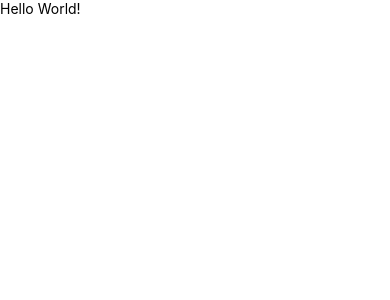
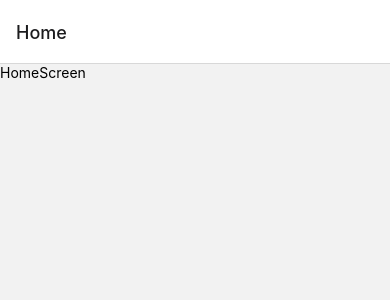
Before and after one commit to nickhuynhq/nexplore_app, a React Native app: screen /Home in a window 390 px wide. Shown: the top 300 px of the page. Built offline with nearby package versions, Linux system fonts and the light colour scheme.

Commit message:
Add Navigator and HomeScreen component

```diff
--- a/App.tsx
+++ b/App.tsx
@@ -1,11 +1,18 @@
 import { StatusBar } from "expo-status-bar";
 import { SafeAreaView, Text, View } from "react-native";
+import { NavigationContainer } from "@react-navigation/native";
+import { createNativeStackNavigator } from "@react-navigation/native-stack";
+import HomeScreen from "./screens/HomeScreen";
+
+// returns Screen and Navigator which are used for configuring the navigator
+const Stack = createNativeStackNavigator();
 
 export default function App() {
   return (
-      <SafeAreaView className="flex h-full bg-blue-600 justify-center items-center">
-        <Text className="text-xl">Hello World!</Text>
-        <StatusBar style="auto" />
-      </SafeAreaView>
+    <NavigationContainer>
+      <Stack.Navigator>
+        <Stack.Screen name="Home" component={HomeScreen} />
+      </Stack.Navigator>
+    </NavigationContainer>
   );
 }
--- a/package.json
+++ b/package.json
@@ -16,10 +16,10 @@
     "react": "18.1.0",
     "react-dom": "18.1.0",
     "react-native": "0.70.5",
+    "react-native-safe-area-context": "4.4.1",
+    "react-native-screens": "~3.18.0",
     "react-native-web": "~0.18.9",
-    "tailwindcss": "^3.2.7",
-    "react-native-screens": "~3.18.0",
-    "react-native-safe-area-context": "4.4.1"
+    "tailwindcss": "^3.2.7"
   },
   "devDependencies": {
     "@babel/core": "^7.12.9",
--- /dev/null
+++ b/screens/HomeScreen.tsx
@@ -0,0 +1,12 @@
+import { View, Text } from 'react-native'
+import React from 'react'
+
+const HomeScreen = () => {
+  return (
+    <View>
+      <Text>HomeScreen</Text>
+    </View>
+  )
+}
+
+export default HomeScreen
```
